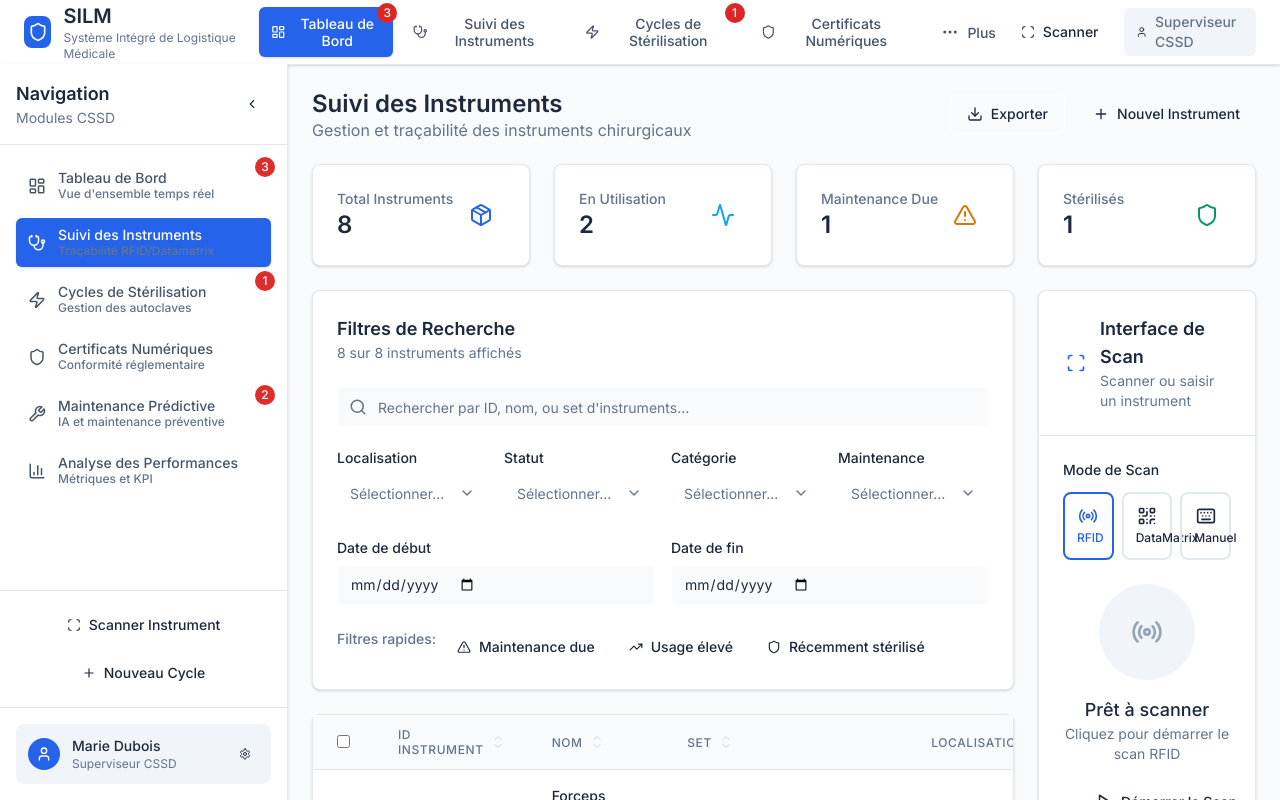
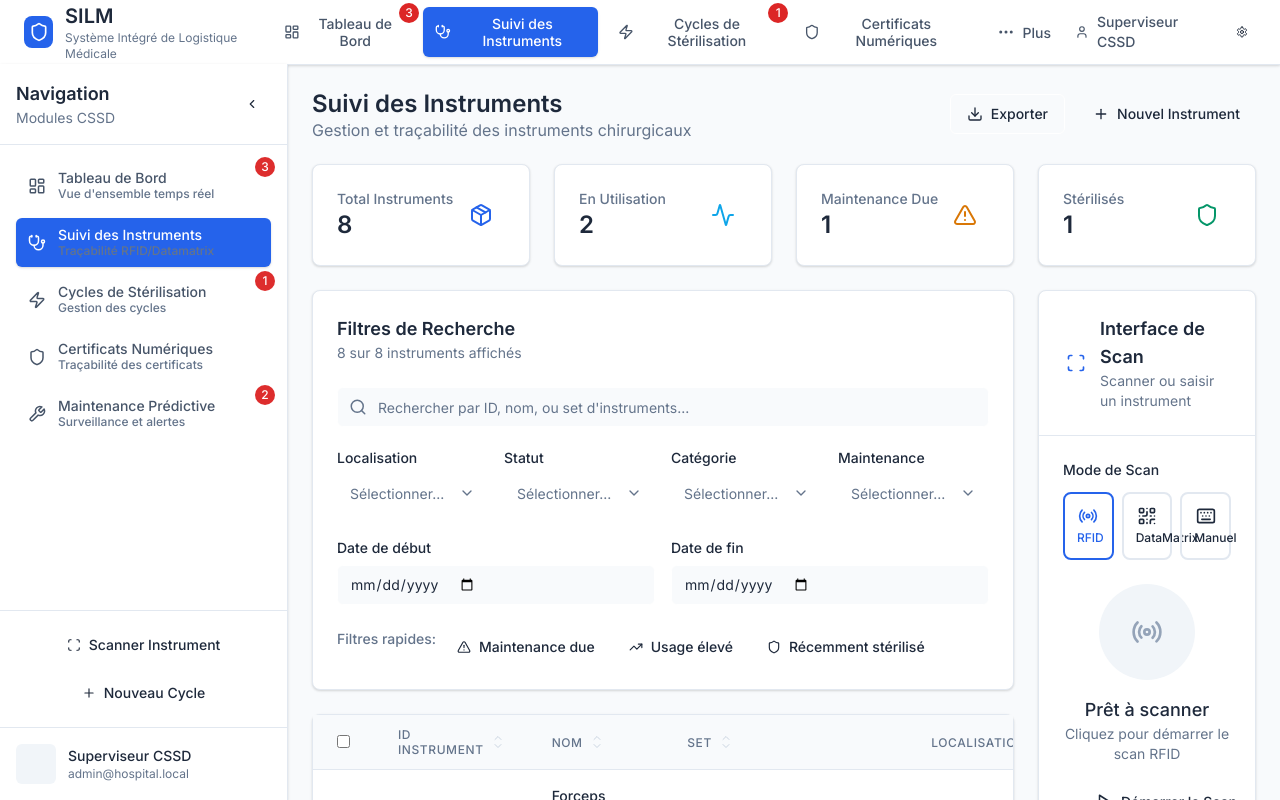
Before and after one commit to escanor4/SLIM, a React (Vite) app: page /suivi-des-instruments in a window 1280 px wide. Shown: the top 800 px of the page. Built offline with nearby package versions, Linux system fonts and the light colour scheme.

Commit message:
side barre

```diff
--- a/src/components/ui/Header.jsx
+++ b/src/components/ui/Header.jsx
@@ -1,8 +1,12 @@
-import React, { useState } from 'react';
+import React, { useState, useEffect } from 'react';
+import { useNavigate, useLocation } from 'react-router-dom';
 import Icon from '../AppIcon';
 import Button from './Button';
 
 const Header = () => {
+  const navigate = useNavigate();
+  const location = useLocation();
+
   const [isMobileMenuOpen, setIsMobileMenuOpen] = useState(false);
 
   const navigationItems = [
@@ -48,13 +52,24 @@ const Header = () => {
   ];
 
   const [showMoreMenu, setShowMoreMenu] = useState(false);
-  const [activeScreen, setActiveScreen] = useState('/tableau-de-bord');
+  const [activeScreen, setActiveScreen] = useState(location.pathname || '/tableau-de-bord');
+
+  useEffect(() => {
+    setActiveScreen(location.pathname || '/tableau-de-bord');
+  }, [location.pathname]);
 
   const handleNavigation = (path) => {
+    if (!path) return;
+
+    // update UI state
     setActiveScreen(path);
     setIsMobileMenuOpen(false);
     setShowMoreMenu(false);
-    // Navigation logic would be handled by React Router
+
+    // perform router navigation if path differs
+    if (path !== location.pathname) {
+      navigate(path);
+    }
   };
 
   const toggleMobileMenu = () => {
@@ -137,13 +152,8 @@ const Header = () => {
                         }
                       `}
                     >
-                      <Icon name={item?.icon} size={18} />
-                      <span>{item?.label}</span>
-                      {item?.alertCount > 0 && (
-                        <span className="ml-auto bg-error text-error-foreground text-xs rounded-full h-5 w-5 flex items-center justify-center">
-                          {item?.alertCount}
-                        </span>
-                      )}
+                      <Icon name={item?.icon} size={16} />
+                      <span className="truncate">{item?.label}</span>
                     </button>
                   ))}
                 </div>
@@ -152,26 +162,16 @@ const Header = () => {
           </div>
         </nav>
 
-        {/* Right Side Actions */}
-        <div className="flex items-center gap-3">
-          {/* Quick Scan Access */}
-          <Button
-            variant="outline"
-            size="sm"
-            iconName="Scan"
-            iconPosition="left"
-            className="hidden sm:flex"
-          >
-            Scanner
-          </Button>
-
-          {/* User Role Indicator */}
-          <div className="hidden lg:flex items-center gap-2 px-3 py-1 bg-muted rounded-md">
-            <Icon name="User" size={16} />
-            <span className="text-sm font-medium text-muted-foreground">Superviseur CSSD</span>
+        {/* Right side: user, mobile toggle */}
+        <div className="flex items-center gap-4">
+          <div className="hidden md:flex items-center gap-3">
+            <div className="flex items-center gap-2 px-3 py-2 rounded-md text-sm font-medium text-slate-600 hover:text-primary hover:bg-slate-100 transition-all duration-200">
+              <Icon name="User" size={16} />
+              <span className="text-sm font-medium">Superviseur CSSD</span>
+            </div>
+            <Button variant="ghost" size="xs" iconName="Settings" />
           </div>
 
-          {/* Mobile Menu Toggle */}
           <button
             onClick={toggleMobileMenu}
             className="md:hidden p-2 rounded-md text-slate-600 hover:text-primary hover:bg-slate-100 transition-colors"
@@ -180,6 +180,7 @@ const Header = () => {
           </button>
         </div>
       </div>
+
       {/* Mobile Menu */}
       {isMobileMenuOpen && (
         <div className="md:hidden bg-white border-t border-border shadow-medical-lg">
@@ -195,21 +196,23 @@ const Header = () => {
                 iconPosition="left"
                 fullWidth
                 className="mb-2"
+                onClick={() => {
+                  // Example: if mobile quick action navigates somewhere
+                  handleNavigation('/scanning');
+                }}
               >
                 Scanner un Instrument
               </Button>
 
               <div className="flex items-center justify-between p-2 bg-muted rounded-md">
-                <div className="flex items-center gap-2">
-                  <Icon name="User" size={16} />
-                  <span className="text-sm font-medium">Superviseur CSSD</span>
-                </div>
-                <Button variant="ghost" size="xs" iconName="Settings" />
+                <span className="text-sm text-muted-foreground">Quick access</span>
+                <Button variant="ghost" size="icon" iconName="ChevronRight" />
               </div>
             </div>
           </div>
         </div>
       )}
+
       {/* Overlay for mobile menu */}
       {isMobileMenuOpen && (
         <div
--- a/src/components/ui/Sidebar.jsx
+++ b/src/components/ui/Sidebar.jsx
@@ -1,4 +1,4 @@
-import React, { useState } from 'react';
+import React, { useState, useEffect } from 'react';
 import { useNavigate, useLocation } from 'react-router-dom';
 import Icon from '../AppIcon';
 import Button from './Button';
@@ -8,6 +8,22 @@ const Sidebar = ({ isCollapsed = false, onToggleCollapse }) => {
   const navigate = useNavigate();
   // initialize from current location so active state stays in sync with URL
   const [activeScreen, setActiveScreen] = useState(location.pathname || '/tableau-de-bord');
+
+  useEffect(() => {
+    // keep sidebar active state synced with the router location
+    setActiveScreen(location.pathname || '/tableau-de-bord');
+  }, [location.pathname]);
+
+  const handleNavigation = (path) => {
+    if (!path) return;
+    // update UI state
+    setActiveScreen(path);
+
+    // only navigate if the path differs from current location to avoid redundant pushes
+    if (path !== location.pathname) {
+      navigate(path);
+    }
+  };
 
   const navigationItems = [
     {
@@ -29,36 +45,25 @@ const Sidebar = ({ isCollapsed = false, onToggleCollapse }) => {
       path: '/cycles-de-sterilisation',
       icon: 'Zap',
       alertCount: 1,
-      description: 'Gestion des autoclaves'
+      description: 'Gestion des cycles'
     },
     {
       label: 'Certificats Numériques',
       path: '/certificats-numeriques',
       icon: 'Shield',
       alertCount: 0,
-      description: 'Conformité réglementaire'
+      description: 'Traçabilité des certificats'
     },
+    // add other items...
+    // Example bottom item that may be the reported problematic one:
     {
       label: 'Maintenance Prédictive',
       path: '/maintenance-predictive',
       icon: 'Wrench',
       alertCount: 2,
-      description: 'IA et maintenance préventive'
-    },
-    {
-      label: 'Analyse des Performances',
-      path: '/analyse-des-performances',
-      icon: 'BarChart3',
-      alertCount: 0,
-      description: 'Métriques et KPI'
+      description: 'Surveillance et alertes'
     }
   ];
-
-  // Minimal fix: actually navigate using the router
-  const handleNavigation = (path) => {
-    setActiveScreen(path);
-    navigate(path);
-  };
 
   const renderNavItem = (item) => {
     const isActive = activeScreen === item?.path;
@@ -164,28 +169,15 @@ const Sidebar = ({ isCollapsed = false, onToggleCollapse }) => {
 
         {/* User Info */}
         <div className="p-4 border-t border-border">
-          {!isCollapsed ? (
-            <div className="flex items-center gap-3 p-3 bg-muted rounded-lg">
-              <div className="w-8 h-8 bg-primary rounded-full flex items-center justify-center">
-                <Icon name="User" size={16} color="white" />
+          <div className="flex items-center gap-3">
+            <div className="w-10 h-10 bg-muted rounded-md" />
+            {!isCollapsed && (
+              <div className="flex flex-col">
+                <span className="text-sm font-medium">Superviseur CSSD</span>
+                <span className="text-xs text-muted-foreground">admin@hospital.local</span>
               </div>
-              <div className="flex-1 min-w-0">
-                <div className="text-sm font-medium text-foreground truncate">
-                  Marie Dubois
-                </div>
-                <div className="text-xs text-muted-foreground">
-                  Superviseur CSSD
-                </div>
-              </div>
-              <Button variant="ghost" size="xs" iconName="Settings" />
-            </div>
-          ) : (
-            <div className="flex justify-center">
-              <div className="w-8 h-8 bg-primary rounded-full flex items-center justify-center">
-                <Icon name="User" size={16} color="white" />
-              </div>
-            </div>
-          )}
+            )}
+          </div>
         </div>
       </div>
     </aside>
```
